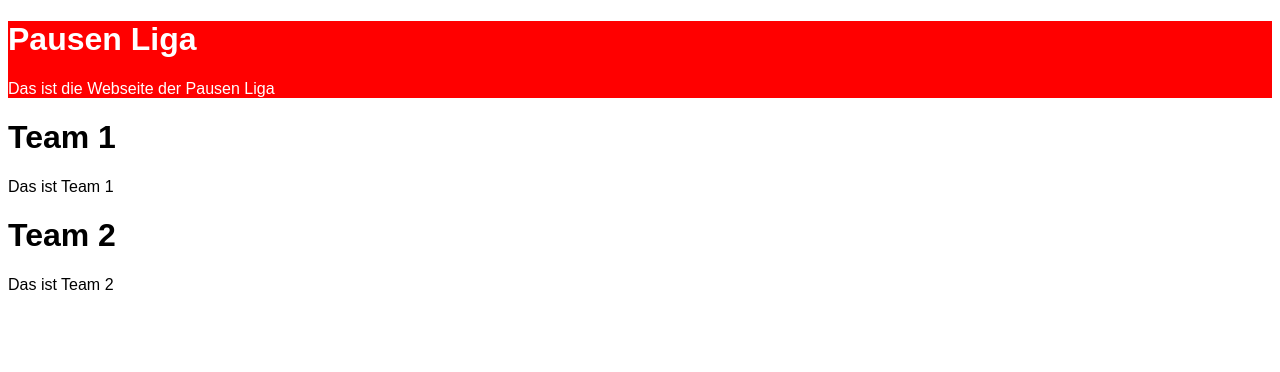
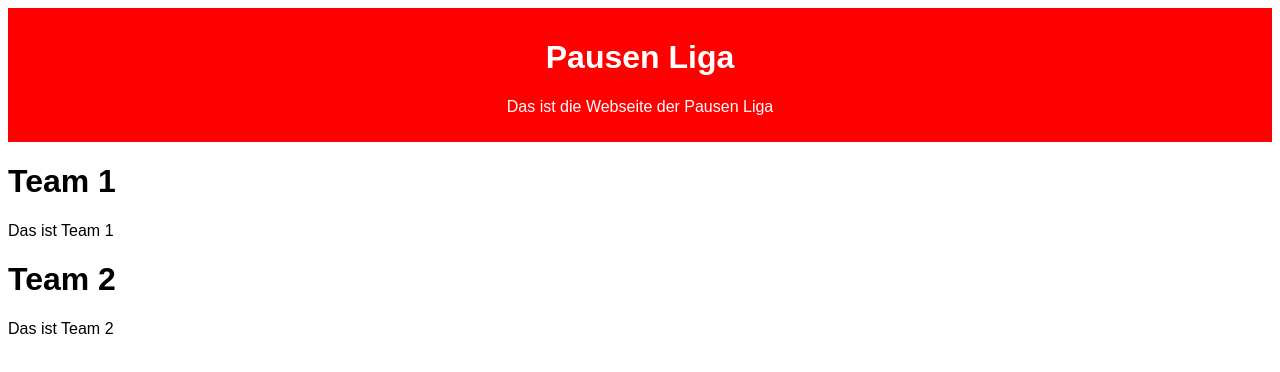
Before and after one commit to TTWhitly/PausenLiga, a plain HTML site: page Index.html in a window 1280 px wide. Drawn offline with Linux system fonts and the light colour scheme.

Commit message:
Update Index.html

```diff
--- a/Index.html
+++ b/Index.html
@@ -9,6 +9,9 @@
         background: red;
         color: white;
         size: cover;
+        text-align: center;
+        padding-top: 10px;
+        padding-bottom: 10px;
       }
     </style>
   </head>
```
